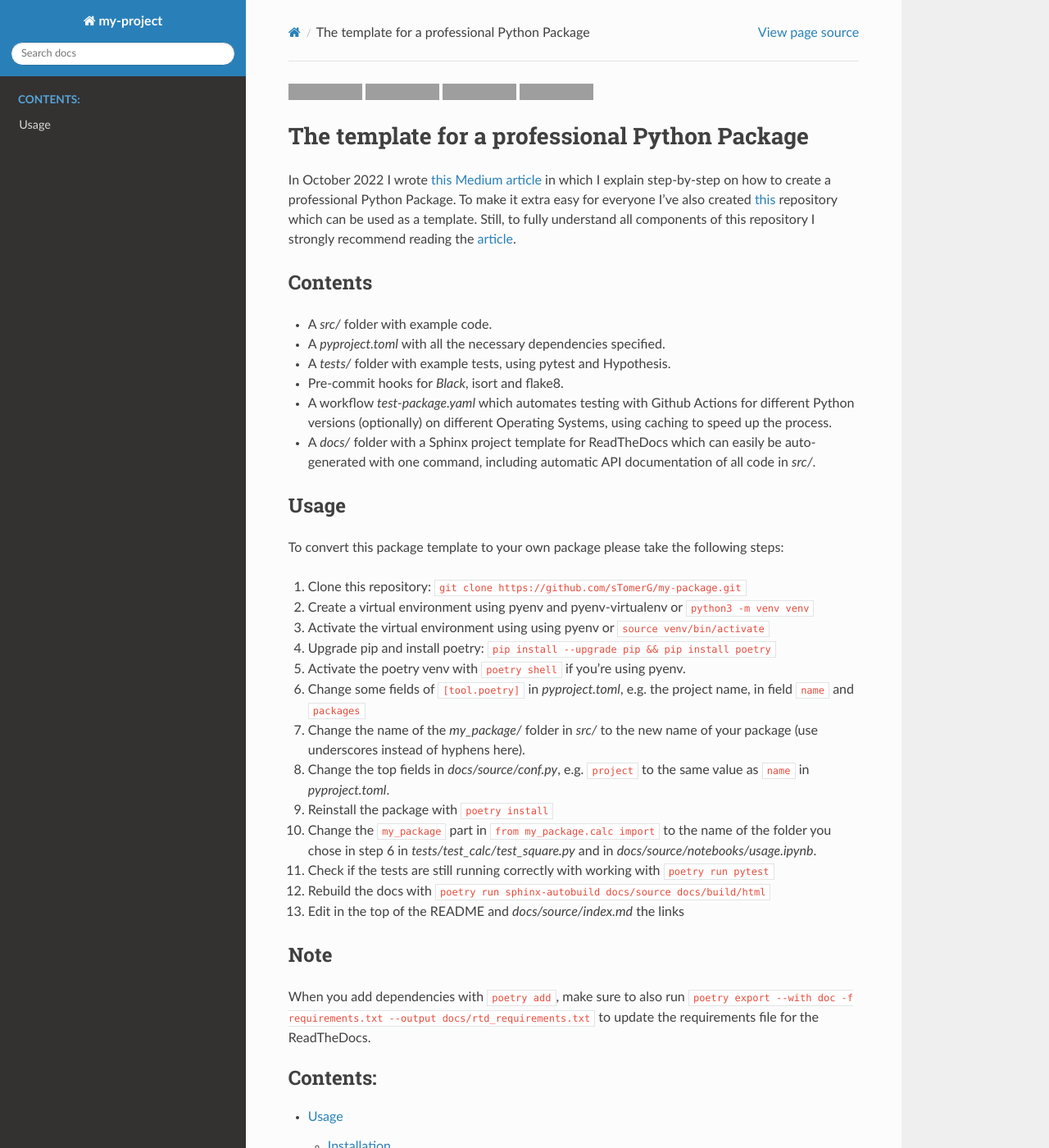
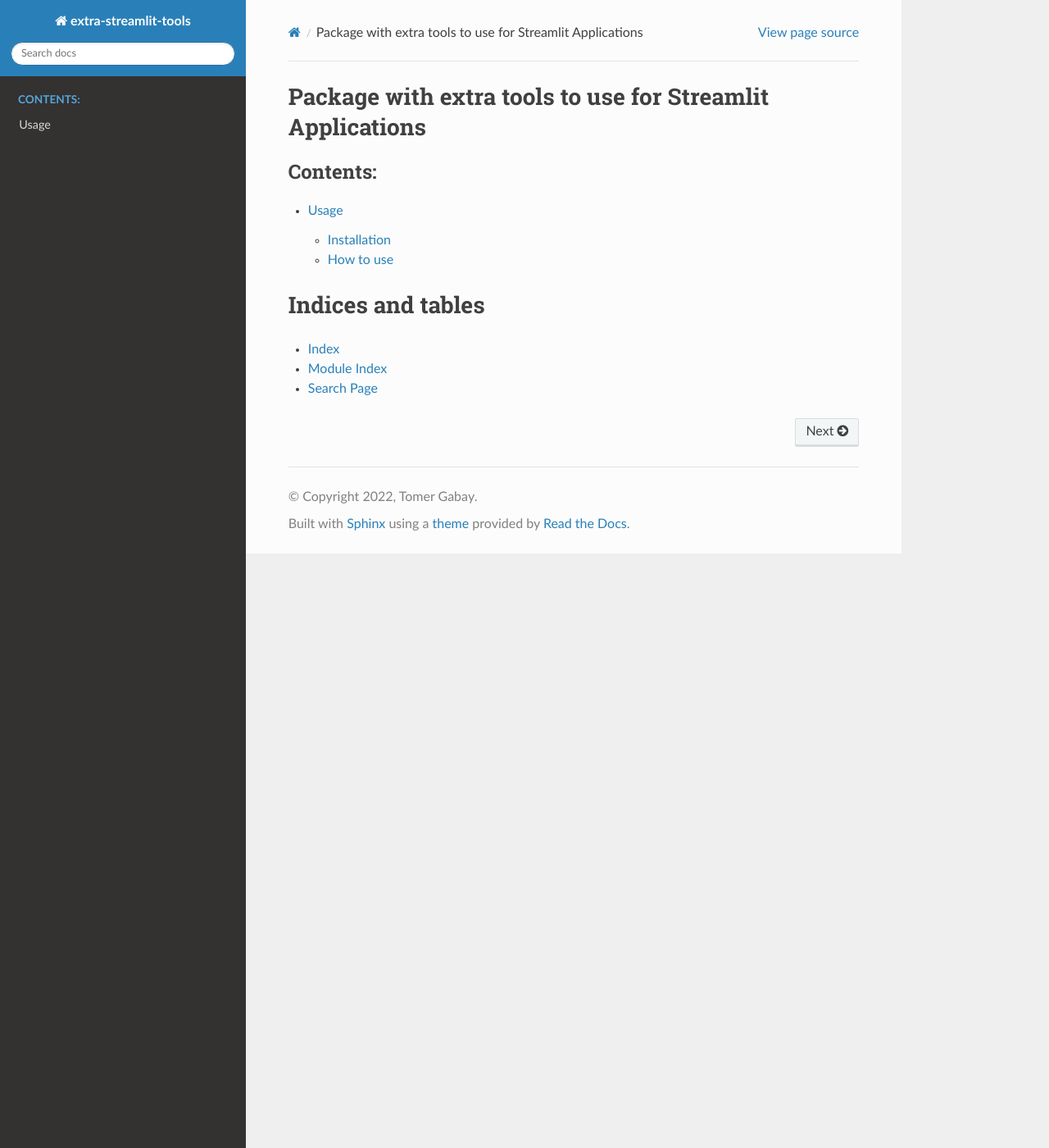
Before and after one commit to sTomerG/extra-streamlit-tools, a Sphinx documentation site: the page built from docs/source/index.md, in a window 1280 px wide and 1400 px high. Shown: the whole window at 82% size. Built offline with Sphinx 7.4.7 and the Read the Docs theme 2.0.0, drawn with Linux system fonts in a browser that asks for light colours; grey boxes are pictures that could not be loaded.

Commit message:
basic structure of package built

````diff
--- a/docs/source/conf.py
+++ b/docs/source/conf.py
@@ -11,7 +11,7 @@
 
 from pathlib import Path
 
-project = "my-project"
+project = "extra-streamlit-tools"
 copyright = "2022, Tomer Gabay"
 author = "Tomer Gabay"
 release = "0.1.0"
--- a/docs/source/index.md
+++ b/docs/source/index.md
@@ -3,57 +3,12 @@
 % You can adapt this file completely to your liking, but it should at least
 % contain the root `toctree` directive.
 
-[![Version](https://img.shields.io/pypi/v/my-package-tomergabay)](https://pypi.org/project/my-package-tomergabay/)
+<!-- [![Version](https://img.shields.io/pypi/v/my-package-tomergabay)](https://pypi.org/project/my-package-tomergabay/)
 ![](https://img.shields.io/github/license/sTomerG/my-package)
 ![](https://img.shields.io/pypi/pyversions/my-package-tomergabay)
-[![Code style: black](https://img.shields.io/badge/code%20style-black-000000.svg)](https://github.com/psf/black)
+[![Code style: black](https://img.shields.io/badge/code%20style-black-000000.svg)](https://github.com/psf/black) -->
 
-# The template for a professional Python Package
-
-In October 2022 I wrote [this Medium article](https://medium.com/@tomergabay/9f66538ebc2) in which I explain step-by-step on how to create a professional Python Package. To make it extra easy for everyone I've also created [this](https://github.com/sTomerG/my-package) repository which can be used as a template. Still, to fully understand all components of this repository I strongly recommend reading the [article](https://medium.com/@tomergabay/9f66538ebc2).
-
-## Contents
-
-- A *src/* folder with example code.
-- A *pyproject.toml* with all the necessary dependencies specified.
-- A *tests/* folder with example tests, using pytest and Hypothesis.
-- Pre-commit hooks for *Black*, isort and flake8.
-- A workflow *test-package.yaml* which automates testing with Github Actions for different Python versions (optionally) on different Operating Systems, using caching to speed up the process.
-- A *docs/* folder with a Sphinx project template for ReadTheDocs which can easily be auto-generated with one command, including automatic API documentation of all code in *src/*.
-
-## Usage
-
-To convert this package template to your own package please take the following steps:
-
-1. Clone this repository: `git clone https://github.com/sTomerG/my-package.git`
-
-2. Create a virtual environment using pyenv and pyenv-virtualenv or `python3 -m venv venv`
-
-3. Activate the virtual environment using using pyenv or `source venv/bin/activate`
-
-4. Upgrade pip and install poetry: `pip install --upgrade pip && pip install poetry`
-
-5. Activate the poetry venv with `poetry shell` if you're using pyenv.
-
-6. Change some fields of `[tool.poetry]` in *pyproject.toml*, e.g. the project name, in field `name` and `packages`
-
-7. Change the name of the *my_package/* folder in *src/* to the new name of your package (use underscores instead of hyphens here).
-
-8. Change the top fields in *docs/source/conf.py*, e.g. `project` to the same value as `name` in *pyproject.toml*.
-
-9. Reinstall the package with `poetry install`
-
-10.  Change the `my_package` part in  `from my_package.calc import` to the name of the folder you chose in step 6 in *tests/test_calc/test_square.py* and in *docs/source/notebooks/usage.ipynb*.
-
-11. Check if the tests are still running correctly with working with `poetry run pytest`
-
-12. Rebuild the docs with `poetry run sphinx-autobuild docs/source docs/build/html`
-
-13. Edit in the top of the README and *docs/source/index.md* the links
-
-## Note
-
-When you add dependencies with `poetry add`, make sure to also run `poetry export --with doc -f requirements.txt --output docs/rtd_requirements.txt` to update the requirements file for the ReadTheDocs.
+# Package with extra tools to use for Streamlit Applications
 
 ```{toctree}
 :caption: 'Contents:'
````
Also changed, not shown: README.md (+3 -48 lines), pyproject.toml (+4 -4 lines), docs/source/notebooks/usage.ipynb, src/extra_streamlit_tools/__init__.py (added), 4 other files.
